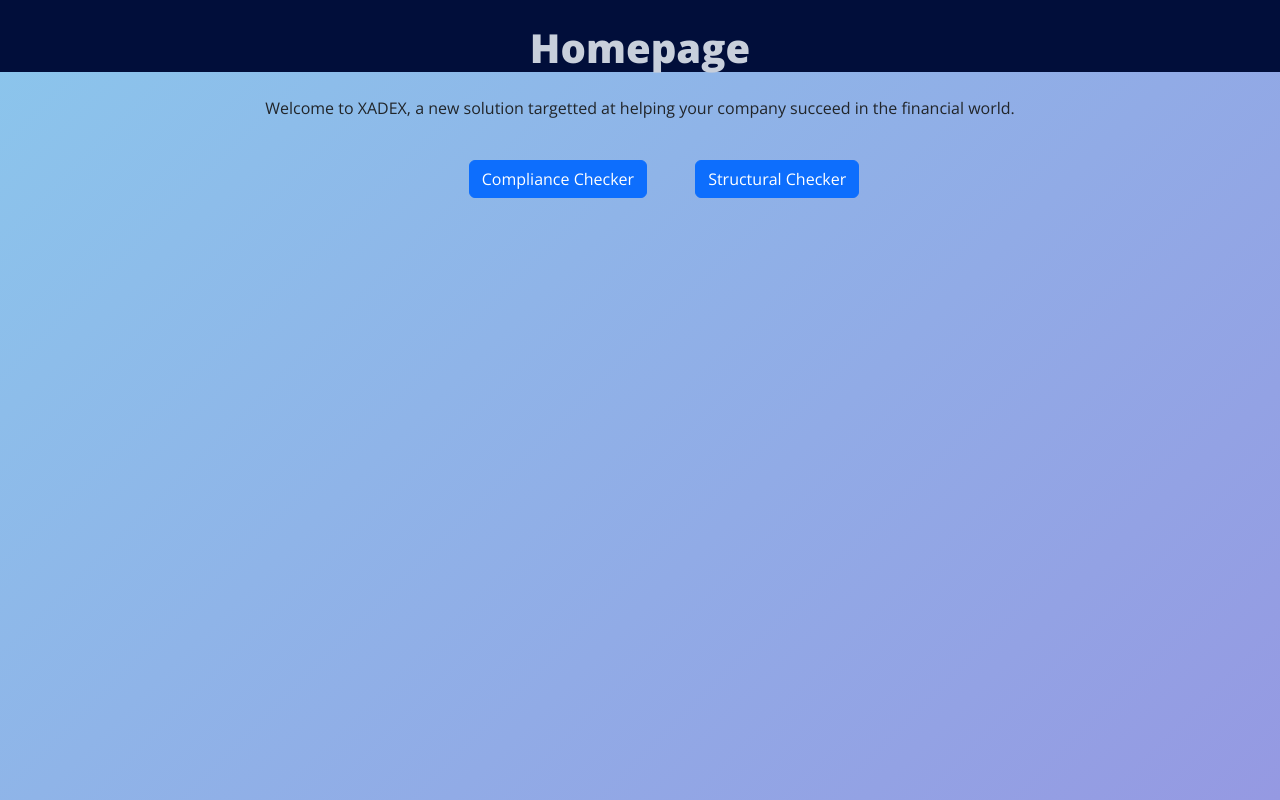
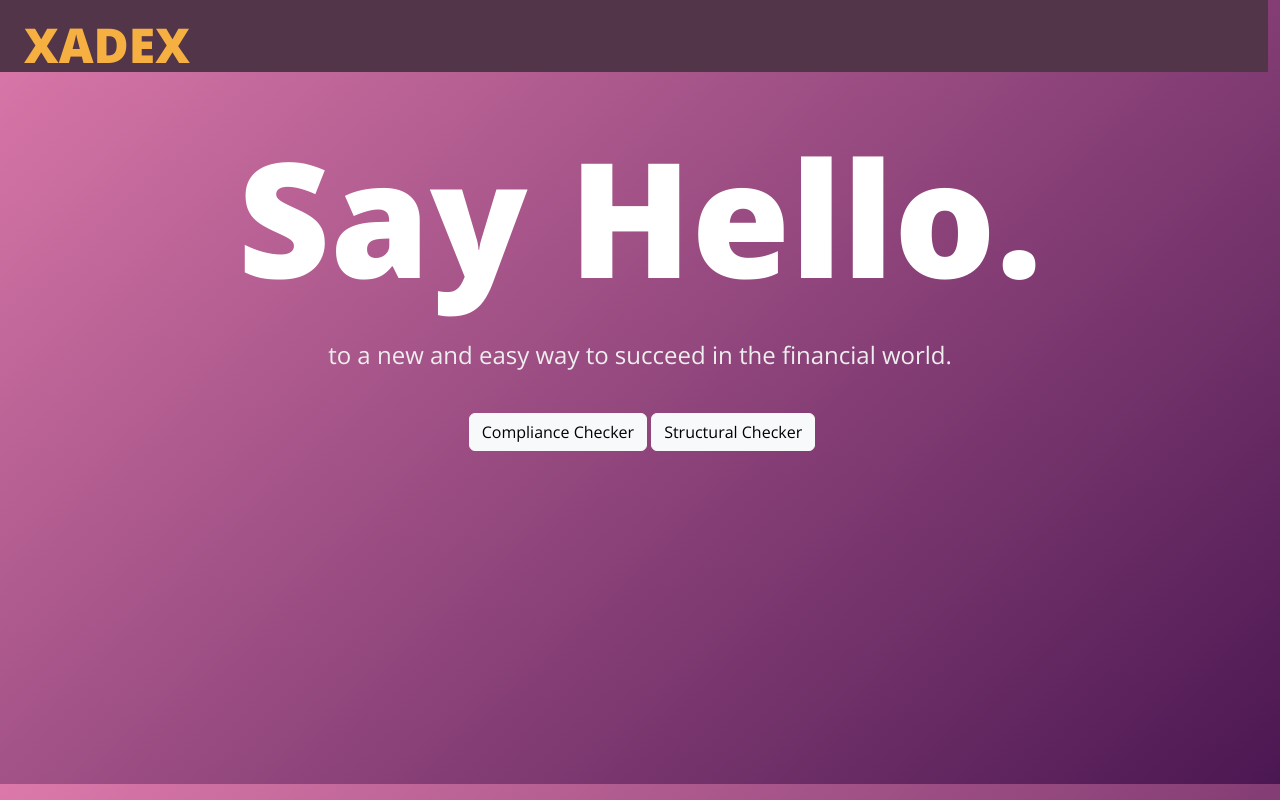
Before and after one commit to peek00/ellipsisTechHack2022, a React (Create React App) app in the folder projectcompliance/: page / in a window 1280 px wide. Built offline with nearby package versions, Linux system fonts and the light colour scheme.

Commit message:
Additional work on frontned

```diff
--- a/projectcompliance/src/App.css
+++ b/projectcompliance/src/App.css
@@ -4,19 +4,28 @@
 
 body {
     font-family: 'Open Sans', sans-serif;
-    background-color: #8BC6EC;
-    background-image: linear-gradient(135deg, #8BC6EC 0%, #9599E2 100%);
-    height: 100vh;
+    background: rgb(220,121,170);
+    background: linear-gradient(137deg, rgba(220,121,170,1) 0%, rgba(75,23,82,1) 100%);
+    height: 98vh;
+    width: 100vw;
     /* background-color: #9bb0dd; */
 }
 
 h1 {
-    color: #c8cfdb;
+    color: #F6B042;
     font-weight:800;
+    font-size: 3rem;
+    display: inline;
+}
+
+.bigText{
+    color: white;
+    font-weight:800;
+    font-size: 10rem;
 }
 
 .banner, .NavBar{
-    background-color: #010e3a;
+    background-color: #533549;
     width: 100vw;
     height: 9vh ;
 }
@@ -25,6 +34,7 @@ h1 {
     color: #f2f2f2;
     font-weight:800;
     font-size:1.5rem;
+    padding-left: 0px;
 }
 .formFields{
     color:#010e3a;
@@ -42,3 +52,21 @@ h1 {
     background-image: radial-gradient(circle, #000000 1px, rgba(0, 0, 0, 0) 1px);
 
 }
+
+.footer{
+    position: fixed;
+    background-color: #533549;
+    margin-top: 70vh;
+    width: 100vw;
+    height: 8vh;
+    font-weight:100;
+    color: #F6B042 ;
+}
+
+.homeText{
+    font-size: 1.5rem;
+    margin-top: -15px;
+    font-weight: 300;
+    color: #eeeeee;
+
+}
--- a/projectcompliance/src/App.js
+++ b/projectcompliance/src/App.js
@@ -13,11 +13,12 @@ import StructuralInput from './page/StructuralInput';
 import ComplianceInput from './component/complianceInput';
 import ComplianceResult from './page/ComplianceResult';
 import Home from './page/Home';
+import Footer from './component/footer';
 
 
 function App() {
   return (
-    <Container fluid>
+    <Container fluid className="px-0">
       <Router>
         <Routes>
           <Route path="/" element={Home()} />
@@ -27,6 +28,7 @@ function App() {
           <Route path='/complianceresult' element={<ComplianceResult props/>} />
         </Routes>
       </Router>
+      <Footer/>
     </Container>
   );
 }
--- /dev/null
+++ b/projectcompliance/src/component/footer.jsx
@@ -0,0 +1,18 @@
+
+import { Row, Col } from "react-bootstrap";
+
+function Footer(){
+
+    return (
+        <Row>
+            <Col>
+            <div className="footer">
+                <p>Made by: Xun Yi, Xian Xiang, Declan, Allyne, Elijah</p>
+            </div>
+
+            </Col>
+        </Row>
+    );
+};
+
+export default Footer;
--- a/projectcompliance/src/component/homeButtons.jsx
+++ b/projectcompliance/src/component/homeButtons.jsx
@@ -18,8 +18,8 @@ function HomeButtons() {
     return(
         <Row className="text-center mt-4 mb-4" >
             <div>
-                <Button className="ms-5" onClick={linkToComplianceChecker}>Compliance Checker</Button>
-                <Button className="ms-5" onClick={linkToStructuralChecker}>Structural Checker</Button>
+                <Button variant="light" className="ms-1" onClick={linkToComplianceChecker}>Compliance Checker</Button>
+                <Button variant="light" className="ms-1" onClick={linkToStructuralChecker}>Structural Checker</Button>
             </div>
         </Row>
 
--- a/projectcompliance/src/component/navBar.jsx
+++ b/projectcompliance/src/component/navBar.jsx
@@ -1,5 +1,7 @@
 import {useNavigate} from "react-router-dom";
 import Button from "react-bootstrap/Button";
+import {Container, Row, Col} from 'react-bootstrap';
+
 
 function NavBar() {
     const navigate = useNavigate();
@@ -18,13 +20,25 @@ function NavBar() {
 
 
     return (
+
         <div className="NavBar">
             <div className="justify-items-center" >
-                <Button  variant="dark" className="NavText " onClick={linkToHome}>HOME</Button>
-                <Button variant="dark" className="NavText ms-5 " onClick={linkToComplianceChecker}>COMPLIANCE CHECKER</Button>
-                <Button variant="dark" className="NavText ms-5" onClick={linkToStructuralChecker}>STRUCTURAL CHECKER</Button>
+
+                <Row>
+                    <Col lg={1}>
+                        <h1 >XADEX</h1>
+                    </Col>
+                    <Col lg={6}>
+                    <Button variant="dark" className="NavText" onClick={linkToHome}>HOME</Button>
+                    <Button variant="dark" className="NavText" onClick={linkToComplianceChecker}>COMPLIANCE CHECKER</Button>
+                    <Button variant="dark" className="NavText" onClick={linkToStructuralChecker}>STRUCTURAL CHECKER</Button>
+                    </Col>
+                </Row>
+
+
             </div>
         </div>
+
     )
 };
 
--- a/projectcompliance/src/page/Home.js
+++ b/projectcompliance/src/page/Home.js
@@ -5,14 +5,16 @@ import HomeButtons from "../component/homeButtons";
 import {Container, Row, Col} from 'react-bootstrap';
 import splashImage from "../images/splash.jpg";
 
+
 function Home() {
     return(
             <div>
                 <Row className="justify-content-center banner">
-                    <h1 className="text-center mt-4 mb-4">Homepage</h1>
+                    <h1 className="text-left ms-5 mt-3">XADEX</h1>
                 </Row>
                 <Row className="text-center mt-4 mb-4">
-                    <p>Welcome to XADEX, a new solution targetted at helping your company succeed in the financial world.</p>
+                    <p className="bigText">Say Hello.</p>
+                    <p className="homeText">to a new and easy way to succeed in the financial world.</p>
                 </Row>
                 <HomeButtons/>
             </div>
```
Also changed, not shown: projectcompliance/src/component/reactFlowDisplayOnly.jsx (+0 -14 lines), projectcompliance/src/images/logo.png (added), projectcompliance/src/images/logo.svg (added).
